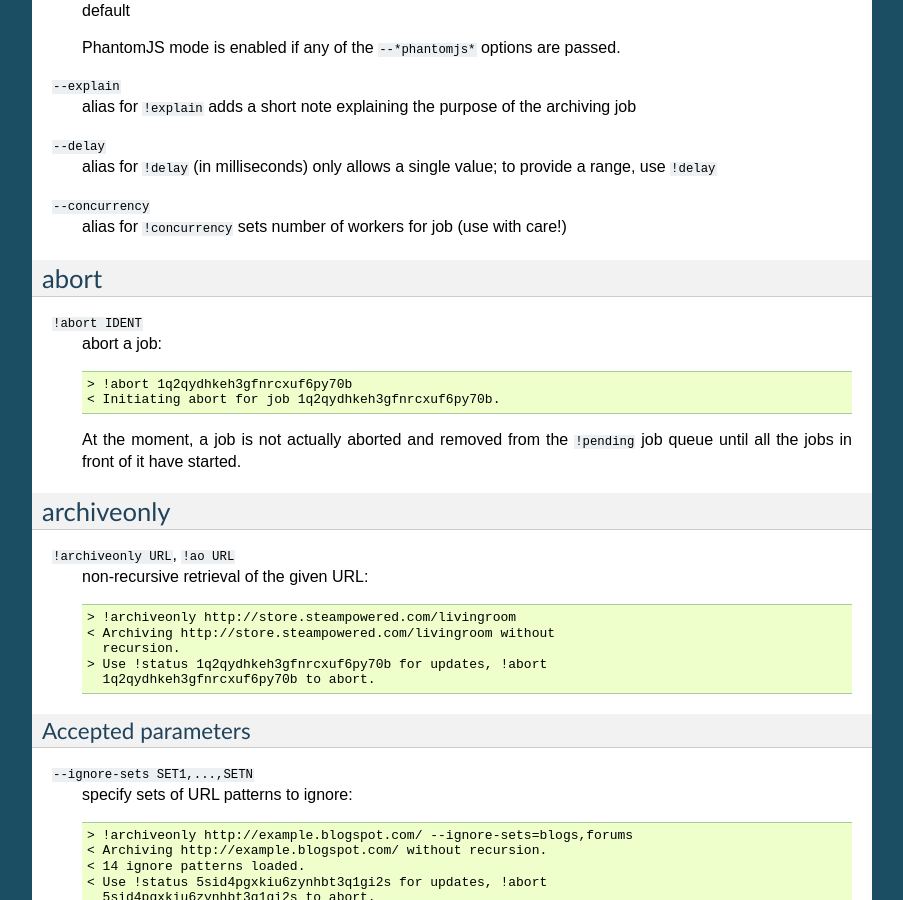
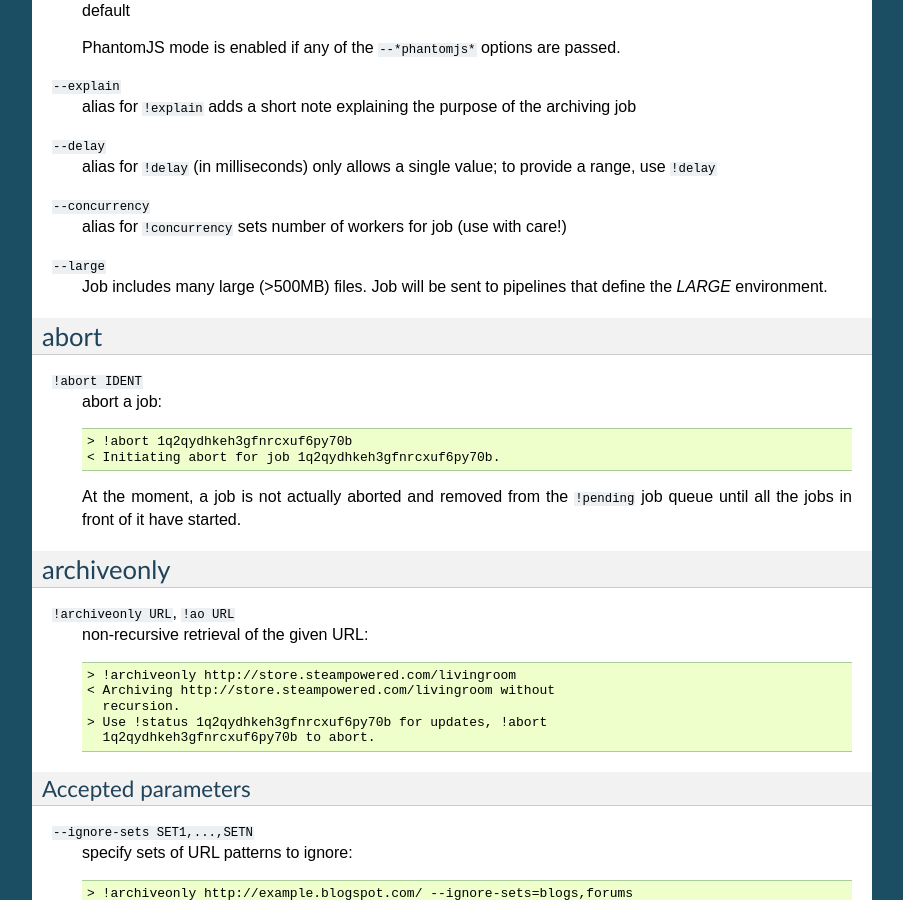
Before and after one commit to ArchiveTeam/ArchiveBot, a Sphinx documentation site: the page built from doc/commands.rst, in a window 1280 px wide and 900 px high, scrolled down 2085 px. Shown: the whole window, without its empty margins (198-1101 px from the left). Built offline with Sphinx 7.4.7, drawn with Linux system fonts in a browser that asks for light colours.

Commit message:
document the archive --large flag
It's in the source but not in the docs.

```diff
--- a/doc/commands.rst
+++ b/doc/commands.rst
@@ -137,6 +137,10 @@ Accepted parameters
 ``--concurrency``
     alias for ``!concurrency``
     sets number of workers for job (use with care!)
+
+``--large``
+    Job includes many large (>500MB) files. Job will be sent to
+    pipelines that define the `LARGE` environment.
 
 abort
 =====
```
